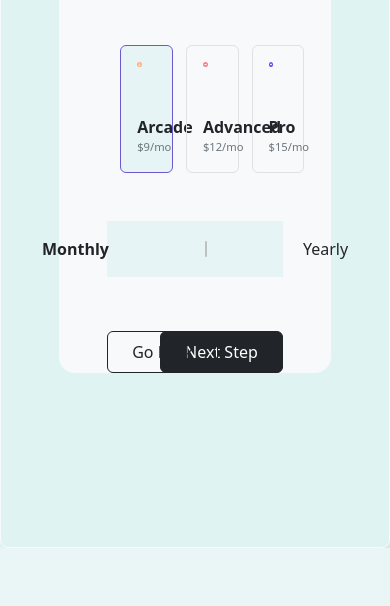
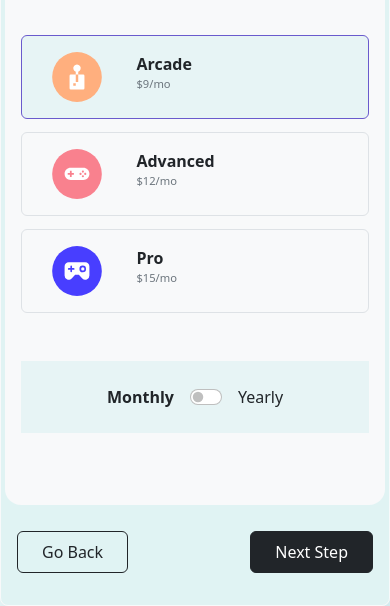
Before and after one commit to faizanjan/Multi-Step-Form-DOM-, a plain HTML site: page html/plan.html in a window 390 px wide. Shown: the part 296-902 px from the top of the page. Before the commit the page ends 844 px from the top, so only its background shows below. Drawn offline with nearby package versions, Linux system fonts and the light colour scheme.

Commit message:
Complete design of mobile view

```diff
--- a/html/plan.html
+++ b/html/plan.html
@@ -12,11 +12,11 @@
     />
     <link rel="stylesheet" href="../styles.css" />
   </head>
-  <body class="vw-100 vh-100 d-flex justify-content-center align-items-center">
+  <body class="d-flex justify-content-center align-items-center">
     <div
-      class="container d-flex flex-column flex-lg-row bg-light border border-light rounded-3 h-75 p-lg-3"
+      class="my-container d-flex flex-column flex-lg-row bg-light border border-light rounded-3 h-75 p-lg-3"
     >
-      <aside class="d-flex rounded-lg-3 m-lg-3 pt-lg-5 px-lg-5 h-lg-100">
+      <aside class="d-flex rounded-lg-3 m-lg-3 pt-lg-5 px-lg-4 h-lg-100">
         <ol class="d-flex flex-row flex-lg-column mx-auto mx-lg-0">
           <li
             class="step d-flex flex-row w-100 justify-content-space-around pt-3 m-3"
@@ -57,16 +57,13 @@
         </ol>
       </aside>
 
-      <form
-        class="p-5 mx-auto my-5 d-flex flex-column bg-light rounded-4"
-        action=""
-      >
+      <form class="px-3 py-4 p-sm-5 mx-auto d-flex flex-column bg-light rounded-4" action="">
         <h1 class="fs-1 my-2 text-dark fw-bolder">Select Your Plan</h1>
         <p class="text-muted my-2 mb-5">
           You have the option of monthly or yearly billing
         </p>
 
-        <div id="plans-options" class="d-flex justify-content-between">
+        <div id="plans-options" class="d-flex flex-column flex-lg-row justify-content-between">
           <input
             type="radio"
             id="arcade"
@@ -76,11 +73,11 @@
             checked
           />
           <label
-            class="plan-label d-flex flex-column justify-content-between border rounded-2 p-3"
+            class="plan-label d-flex flex-lg-column justify-content-between border rounded-2 p-3"
             for="arcade"
           >
             <img
-              class="w-25 mb-5"
+              class="mb-lg-5"
               src="../assets/images/icon-arcade.svg"
               alt="arcade"
             />
@@ -98,11 +95,11 @@
             class="invisible"
           />
           <label
-            class="plan-label d-flex flex-column justify-content-between border rounded-2 p-3"
+            class="plan-label d-flex flex-lg-column justify-content-between border rounded-2 p-3"
             for="advanced"
           >
             <img
-              class="w-25 mb-5"
+              class="mb-lg-5"
               src="../assets/images/icon-advanced.svg"
               alt="arcade"
             />
@@ -120,11 +117,11 @@
             class="invisible"
           />
           <label
-            class="plan-label d-flex flex-column justify-content-between border rounded-2 p-3"
+            class="plan-label d-flex flex-lg-column justify-content-between border rounded-2 p-3"
             for="pro"
           >
             <img
-              class="w-25 mb-5"
+              class="mb-lg-5"
               src="../assets/images/icon-pro.svg"
               alt="arcade"
             />
@@ -136,30 +133,29 @@
         </div>
 
         <div
-          class="form-check form-switch d-flex flex-row justify-content-center align-items-center my-5 py-3"
+          class="form-check form-switch d-flex flex-row justify-content-center align-items-center my-5 py-4"
         >
-          <span class="form-check-label fw-bold mx-5">Monthly</span>
+          <span class="form-check-label fw-bold mx-2 mx-sm-3 mx-lg-5">Monthly</span>
           <input
-            class="form-check-input mx-5"
+            class="form-check-input mx-2 mx-sm-3 mx-lg-5"
             type="checkbox"
             role="switch"
             id="flexSwitchCheckDefault"
           />
-          <span class="form-check-label mx-5"> Yearly</span>
+          <span class="form-check-label mx-2 mx-sm-3 mx-lg-5"> Yearly</span>
         </div>
 
-        <a
-          type="button"
-          href="add-ons.html"
-          class="btn btn-rounded btn-dark next-btn p-2 px-4 position-absolute bottom-0 align-self-end"
-          >Next Step</a
-        >
-        <a
-          href="index.html"
-          class="btn btn-rounded btn-outline-dark prev-btn p-2 px-4 position-absolute bottom-0"
-          >Go Back</a
-        >
+
       </form>
+
+      <a
+        href="index.html"
+        class="btn btn-rounded btn-outline-dark prev-btn p-2 px-4"
+        >Go Back</a
+      >
+      <a href="add-ons.html" class="btn btn-rounded btn-dark next-btn p-2 px-4"
+        >Next Step</a
+      >
     </div>
 
     <script
--- a/styles.css
+++ b/styles.css
@@ -7,16 +7,19 @@
 
 body {
   background-color: rgba(213, 238, 238, 0.499);
+  width: 100vw;
+  height: 100vh;
 }
 
-.container {
+.my-container {
   box-shadow: 10px 20px 30px rgba(173, 216, 230, 0.5);
-  width: 80%;
-  height: 90%;
+  width: 70%;
+  /* height: 90%; */
+  position: relative;
 }
 
 @media screen and (max-width: 1250px) {
-  .container {
+  .my-container {
     width: 100%;
     height: 90%;
   }
@@ -32,6 +35,7 @@ aside {
 form {
   width: 70% !important;
   position: relative;
+  height: 100%;
 }
 
 aside ol {
@@ -66,6 +70,10 @@ aside ol {
 
 #plans-options label {
   width: 30% !important;
+}
+
+#plans-options label img {
+  width: 25% !important;
 }
 
 input:checked + .plan-label,
@@ -106,6 +114,18 @@ input[type="checkbox"] {
   border: 1px solid slateblue !important;
 }
 
+.next-btn {
+  position: absolute;
+  bottom: 2rem;
+  right: 4rem;
+}
+
+.prev-btn {
+  position: absolute;
+  bottom: 2rem;
+  left: calc(27% + 5rem);
+}
+
 /* Summary */
 
 #summary {
@@ -116,11 +136,17 @@ input[type="checkbox"] {
   aside {
     background-image: url(assets/images/bg-sidebar-mobile.svg);
     width: 100%;
-    height: 50%;
+    height: 240px;
   }
 
-  .container{
-    height: 100vh !important;
+  body{
+    height: unset;
+    width: unset;
+  }
+  .my-container {
+    min-height: 100vh !important;
+    background: rgba(213, 238, 238, 0.499) !important;
+    width: 100vw !important;
   }
 
   .step::before {
@@ -128,14 +154,53 @@ input[type="checkbox"] {
     align-self: flex-start;
   }
 
-  .container{
-  background: rgba(213, 238, 238, 0.499) !important;
-
+  form {
+    width: 90%;
+    top: -100px;
   }
 
-  form{
-    width: 90%;
-    top: -15%;
+  #name, #email, #phone-number{
+    width: 100% !important;
   }
 
+  .next-btn {
+    right: 5rem;
+  }
+
+  .prev-btn {
+    left: 5rem;
+  }
+
+  #plans-options label {
+    width: 100% !important;
+    justify-content: flex-start !important;
+  }
+
+  #plans-options label img {
+    height: 50px !important;
+    margin-right: 20px !important;
+  }
 }
+
+@media screen and (max-width:576px) {
+  form{
+    width: 98% !important;
+  }
+
+  input[type="checkbox"] {
+    width: 1rem;
+    accent-color: #0d0b35;
+  }
+
+  .add-ons-details .fs-5{
+    font-size: 1rem !important;
+  }
+
+  .next-btn {
+    right: 1rem;
+  }
+
+  .prev-btn {
+    left: 1rem;
+  }
+}
```
Also changed, not shown: html/add-ons.html (+25 -29 lines), html/index.html (+36 -14 lines), html/summary.html (+14 -18 lines), html/thankyou.html (+3 -3 lines).
